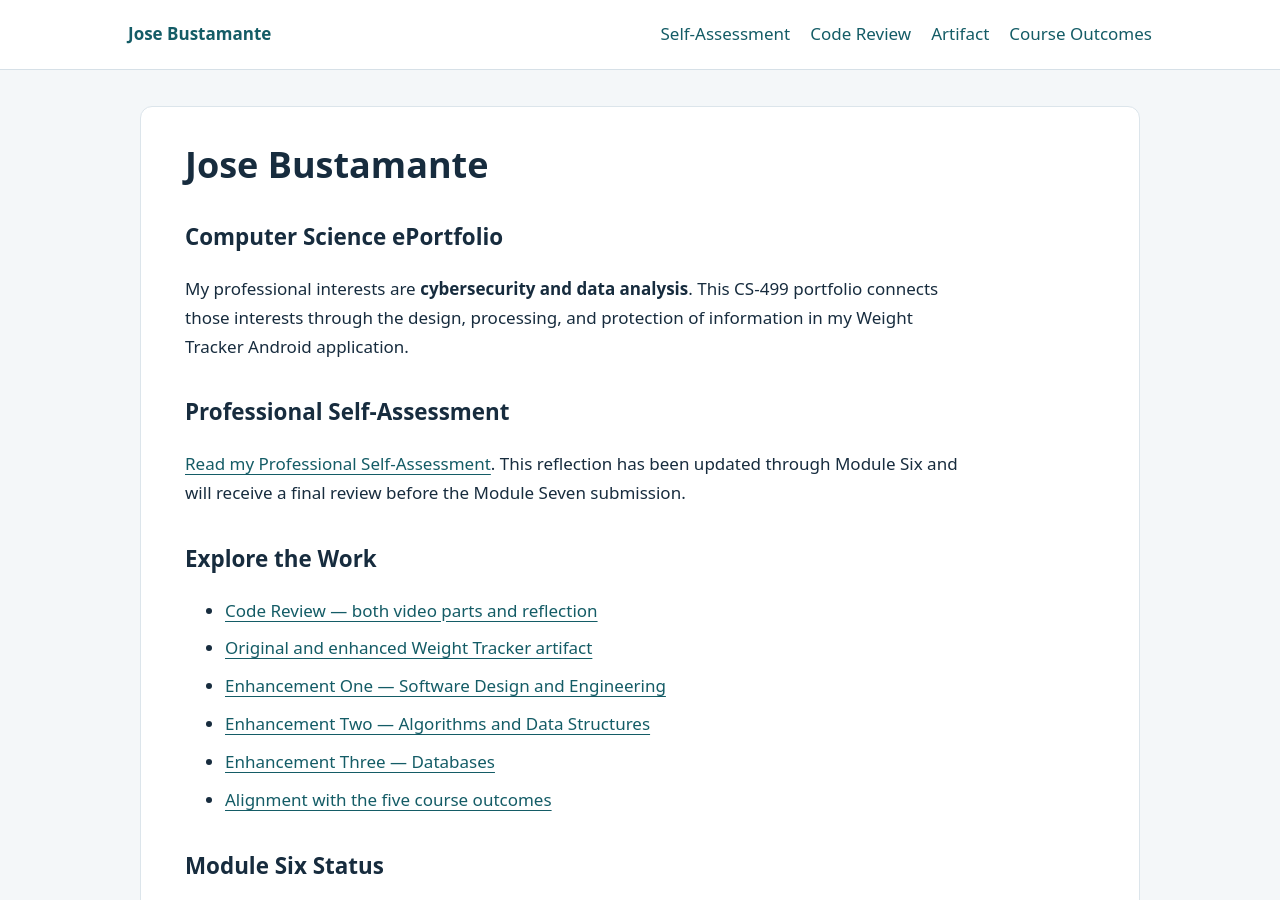
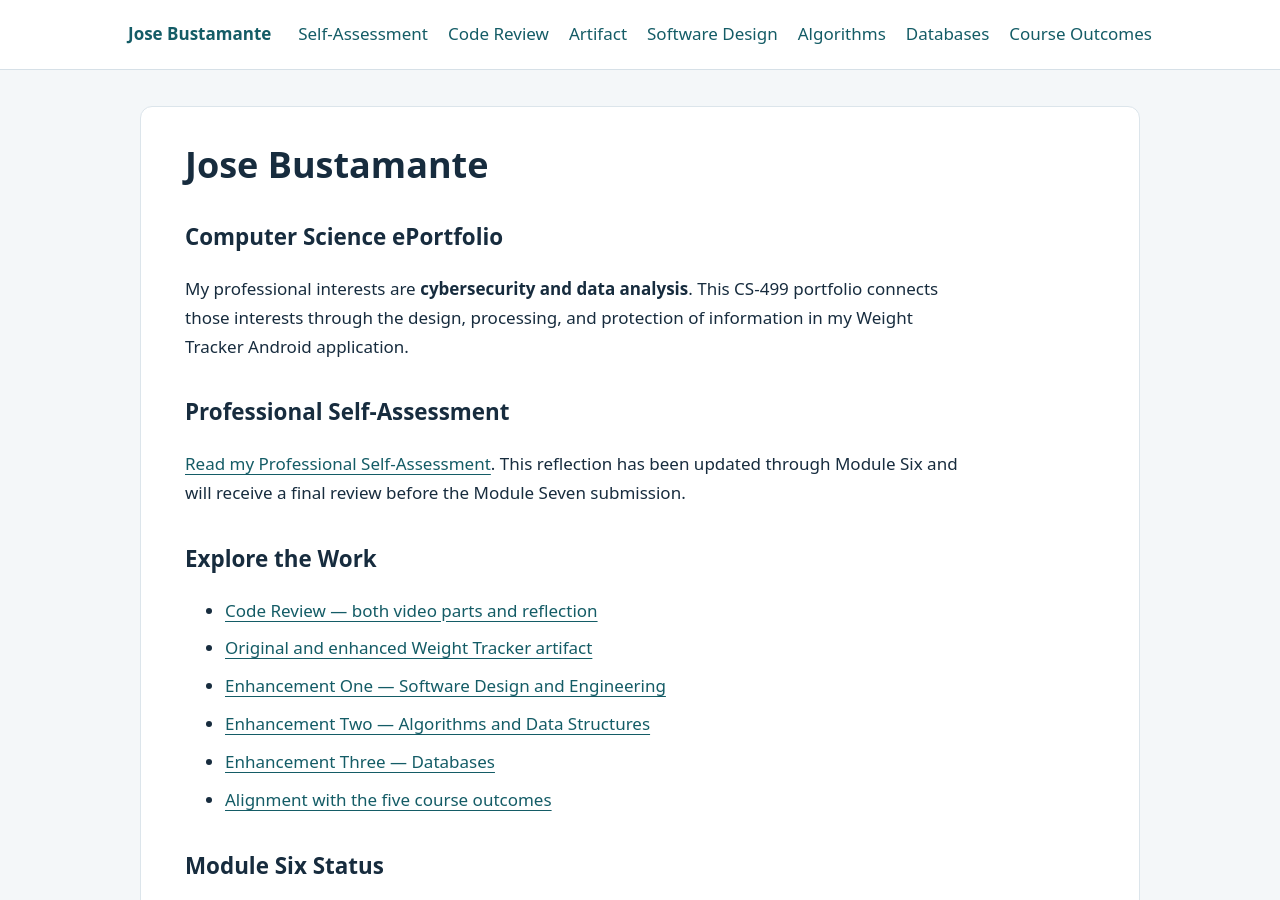
Before and after one commit to Todolomeos/josebustamante-eportfoliofinal, a Jekyll site: the page built from index.md, in a window 1280 px wide and 900 px high. Built offline with Jekyll 4.4.1, drawn with Linux system fonts in a browser that asks for light colours; our own code applies the rules of GitHub Pages for plain Markdown files.

Commit message:
Finalize _layouts/default.html for Module Seven readiness

```diff
--- a/_layouts/default.html
+++ b/_layouts/default.html
@@ -22,6 +22,9 @@ pre{overflow:auto;background:#f0f4f7;padding:18px}a:focus-visible{outline:3px so
 <a href="{{ '/professional-self-assessment.html' | relative_url }}">Self-Assessment</a>
 <a href="{{ '/code-review.html' | relative_url }}">Code Review</a>
 <a href="{{ '/artifact.html' | relative_url }}">Artifact</a>
+<a href="{{ '/enhancement-one.html' | relative_url }}">Software Design</a>
+<a href="{{ '/enhancement-two.html' | relative_url }}">Algorithms</a>
+<a href="{{ '/enhancement-three.html' | relative_url }}">Databases</a>
 <a href="{{ '/course-outcomes.html' | relative_url }}">Course Outcomes</a>
 </nav></header>
 <main>{{ content }}</main>
```
